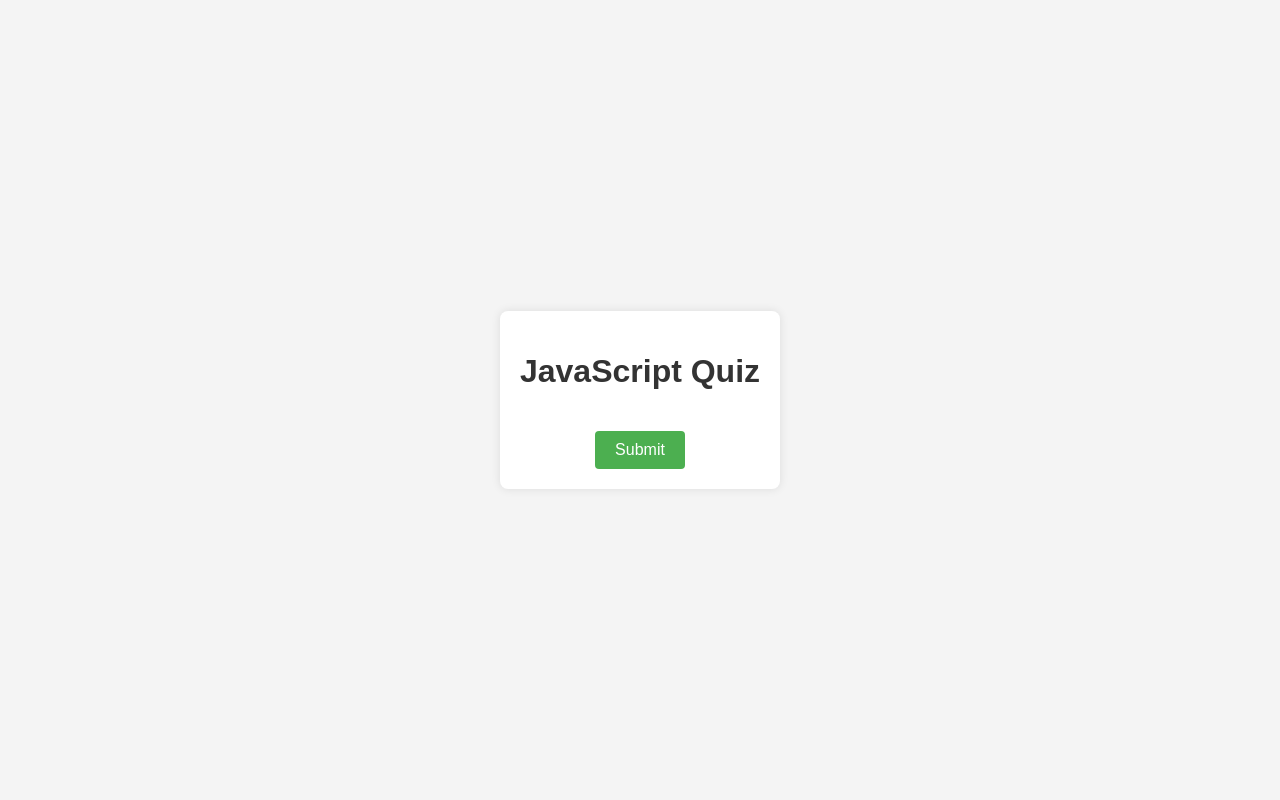
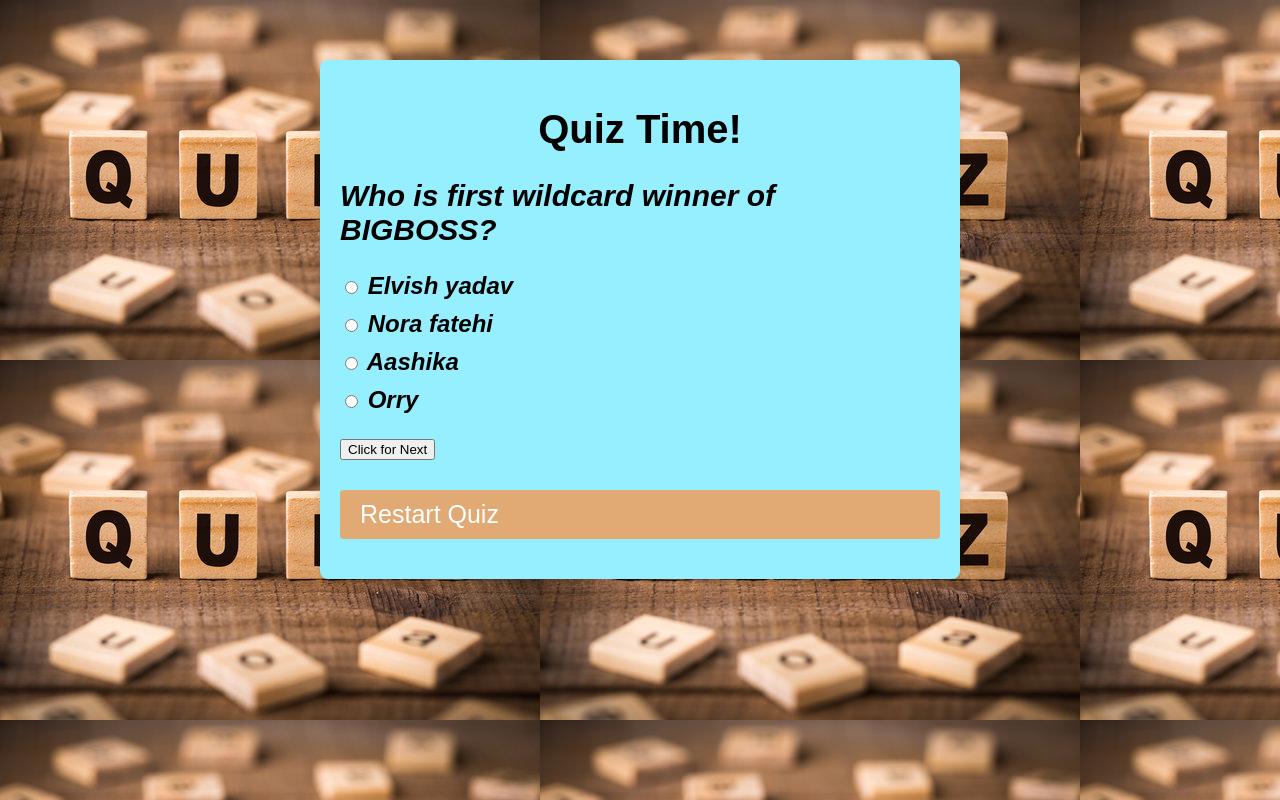
Before and after one commit to Preetisharma9958/preeti_sharma.github.io, a plain HTML site: page index.html in a window 1280 px wide. Drawn offline with Linux system fonts and the light colour scheme.

Commit message:
Add files via upload

```diff
--- a/index.html
+++ b/index.html
@@ -3,15 +3,22 @@
 <head>
   <meta charset="UTF-8">
   <meta name="viewport" content="width=device-width, initial-scale=1.0">
-  <link rel="stylesheet" href="style.css">
-  <title>JavaScript Quiz</title>
+  <link rel="stylesheet" href="styles.css">
+  <title>Quiz Website</title>
 </head>
-<body>
-  <div class="quiz-container">
-    <h1>JavaScript Quiz</h1>
-    <div id="quiz"></div>
-    <button onclick="submitQuiz()"> Submit </button>
-  </div>
-  <script src="script.js"></script>
+
+<body background="q1.jpg" >
+
+<div id="quiz-container">
+  <h1>Quiz Time!</h1>
+  <div id="quiz" class="question"></div>
+  <ul class="options" id="options"></ul>
+  <button id="next-btn">Click for Next</button>
+  <div id="result"></div>
+  <div id="score"></div>
+  <a href="#" id="restart-btn" onclick="restartQuiz()">Restart Quiz</a>
+</div>
+
+<script src="script.js"></script>
 </body>
 </html>
--- a/script.js
+++ b/script.js
@@ -1,57 +1,101 @@
-const questions = [
+const quizData = [
     {
-      question: "What is the capital of France?",
-      options: ["Berlin", "Madrid", "Paris", "Rome"],
-      correctAnswer: "Paris"
+      question: "Who is first wildcard winner of BIGBOSS?",
+      options: ["Elvish yadav", "Nora fatehi", "Aashika", "Orry"],
+      correctAnswer: "Elvish yadav"
     },
     {
-      question: "Which planet is known as the Red Planet?",
-      options: ["Mars", "Venus", "Jupiter", "Saturn"],
-      correctAnswer: "Mars"
+      question: "Which duo is most loved in BIGBOSS OTT2?",
+      options: ["Abhisha", "Elvisha", "Abhiya", "Whoever is your favourite"],
+      correctAnswer: "Abhisha"
     },
     {
-      question: "What is the largest mammal in the world?",
-      options: ["Elephant", "Blue Whale", "Giraffe", "Hippopotamus"],
-      correctAnswer: "Blue Whale"
+      question: "Which two contestent make it to the BIGGBOSS OTT2 FINALE ?",
+      options: ["Pooja Bhatt", "Manisha and Abhishek", "Abhishek and Jiya", "Elvish and Abhishek"],
+      correctAnswer: "Elvish and Abhishek"
     },
     {
-      question: "How many continents are there?",
-      options: ["5", "6", "7", "8"],
-      correctAnswer: "7"
+      question: "Who won BIGGBOSS SEASON 13?",
+      options: ["Abhishek(FUKRA_INSAAN)", "Shidhhart shukla", "Manisha rani", "Elvish yadav"],
+      correctAnswer: "Shidhhart shukla"
     },
     {
-      question: "Who wrote 'Romeo and Juliet'?",
-      options: ["Charles Dickens", "William Shakespeare", "Jane Austen", "Mark Twain"],
-      correctAnswer: "William Shakespeare"
+        question: "What Flower symbolises Friendship?",
+        options: ["Lily","Yellow Rose","Lotus","Whatever your favourite"],
+        correctAnswer:"Yellow Rose"
     }
-  ];
 
-  const quizContainer = document.getElementById("quiz");
+];
 
-  function displayQuiz() {
-    questions.forEach((question, index) => {
-      const questionElement = document.createElement("div");
-      questionElement.className = "question";
-      questionElement.innerHTML = `
-        <p>${index + 1}. ${question.question}</p>
-        ${question.options.map((option, i) => <input type="radio" name="q${index}" value="${option}" id="q${index}o${i}"><label for="q${index}o${i}">${option}</label><br>).join('')}
-      `;
-      quizContainer.appendChild(questionElement);
-    });
+  let currentQuestion = 0;
+  let score = 0;
+
+  const quizElement = document.getElementById('quiz');
+  const optionsElement = document.getElementById('options');
+  const resultElement = document.getElementById('result');
+  const scoreElement = document.getElementById('score');
+  const nextButton = document.getElementById('next-btn');
+
+  function loadQuestion() {
+    const questionData = quizData[currentQuestion];
+    quizElement.innerHTML = questionData.question;
+
+    const optionsHTML = questionData.options.map((option, index) => `
+      <li>
+        <input type="radio" name="option" value="${option}" id="option${index}">
+        <label for="option${index}">${option}</label>
+      </li>
+    `).join('');
+
+    optionsElement.innerHTML = optionsHTML;
   }
 
-  function submitQuiz() {
-    let score = 0;
-    questions.forEach((question, index) => {
-      const selectedOption = document.querySelector(input[name="q${index}"]:checked);
-      if (selectedOption) {
-        if (selectedOption.value === question.correctAnswer) {
-          score++;
-        }
-      }
-    });
+  function checkAnswer() {
+    const selectedOption = document.querySelector('input[name="option"]:checked');
+    if (!selectedOption) return false;
 
-    alert(Your score: ${score} out of ${questions.length});
+    return selectedOption.value === quizData[currentQuestion].correctAnswer;
   }
 
-  displayQuiz();
+  function showResult() {
+    const isCorrect = checkAnswer();
+    if (isCorrect) {
+      score++;
+      resultElement.innerHTML = "Correct!";
+    } else {
+      resultElement.innerHTML = `Wrong! The correct answer was ${quizData[currentQuestion].correctAnswer}.                                                                       Better Luck Try Next Question :))
+      `;
+
+    }
+
+    currentQuestion++;
+
+    if (currentQuestion < quizData.length) {
+      loadQuestion();
+    } else {
+      showFinalResult();
+    }
+  }
+
+  function showFinalResult() {
+    quizElement.style.display = 'none';
+    optionsElement.style.display = 'none';
+    nextButton.style.display = 'none';
+    resultElement.innerHTML = `Quiz Completed! Your Score: ${score} / ${quizData.length}`;
+    scoreElement.innerHTML = `Score: ${score} / ${quizData.length}`;
+  }
+
+  function restartQuiz() {
+    currentQuestion = 0;
+    score = 0;
+    loadQuestion();
+    quizElement.style.display = 'block';
+    optionsElement.style.display = 'block';
+    nextButton.style.display = 'block';
+    resultElement.innerHTML = '';
+    scoreElement.innerHTML = '';
+  }
+
+  loadQuestion();
+
+  nextButton.addEventListener('click', showResult);
--- /dev/null
+++ b/styles.css
@@ -0,0 +1,76 @@
+body {
+    font-family: 'Arial', sans-serif;
+    margin: 0;
+    padding: 0;
+
+  }
+
+  #quiz-container {
+    max-width: 600px;
+
+
+
+    margin: 60px auto;
+    padding: 20px;
+    background-color: #96EFFF;
+    border-radius: 8px;
+    box-shadow: 0 0 10px rgba(0, 0, 0, 0.1);
+  }
+
+  #quiz-container h1 {
+    text-align: center;
+    font-size: 40px;
+
+  }
+
+  .question {
+    margin-bottom: 20px;
+    font-size: 30px;
+    font-weight: bolder;
+    font-style: italic;
+    color: #000;
+
+  }
+
+  .options {
+    list-style: none;
+    font-size: 25px;
+    padding: 0;
+    font-style: oblique;
+    color: black;
+
+  }
+
+  .options li {
+    margin-bottom: 10px;
+    font-size: 24px;
+    font-weight: bolder;
+
+  }
+
+  #result {
+    text-align: center;
+    margin-top: 30px;
+    font-size: 23px;
+    font-weight: bold;
+
+  }
+
+  #score {
+    font-size: 24px;
+    font-weight: bold;
+    margin-top: 20px;
+  }
+
+  #restart-btn {
+    display: block;
+    margin: 20px auto;
+    padding: 10px 20px;
+    font-size: 25px;
+    background-color:#E1AA74;
+    color: #fff;
+    text-decoration: none;
+    border: none;
+    border-radius: 4px;
+    cursor: pointer;
+  }
```
Also changed, not shown: q1.jpg (added).
